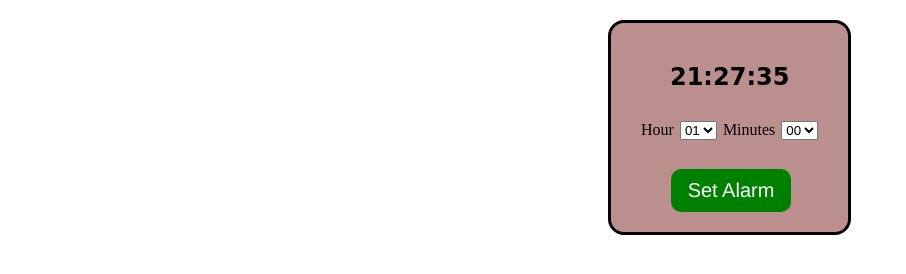
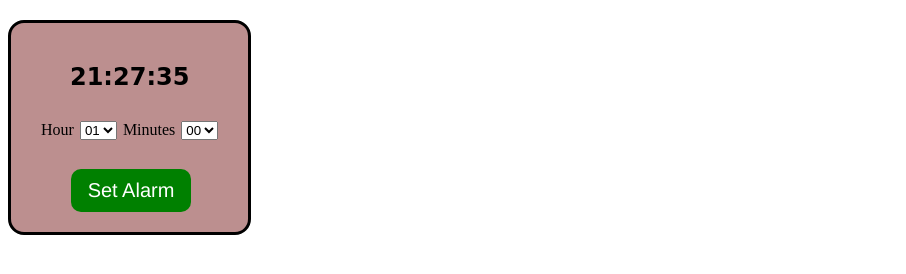
Before and after one commit to Techsations/alarm-clock, a plain HTML site: page index.html in a window 1280 px wide. Shown: the whole page, without its empty margins (0-906 px from the left). Drawn offline with Linux system fonts and the light colour scheme.

Commit message:
new styling

```diff
--- a/alarm.css
+++ b/alarm.css
@@ -3,7 +3,7 @@
     width: fit-content;
     padding: 20px;
     margin-top: 20px;
-    margin-left: 600px;
+    /* margin-left: 600px; */
     background-color: rosybrown;
     border-radius: 16px;
 }
```
